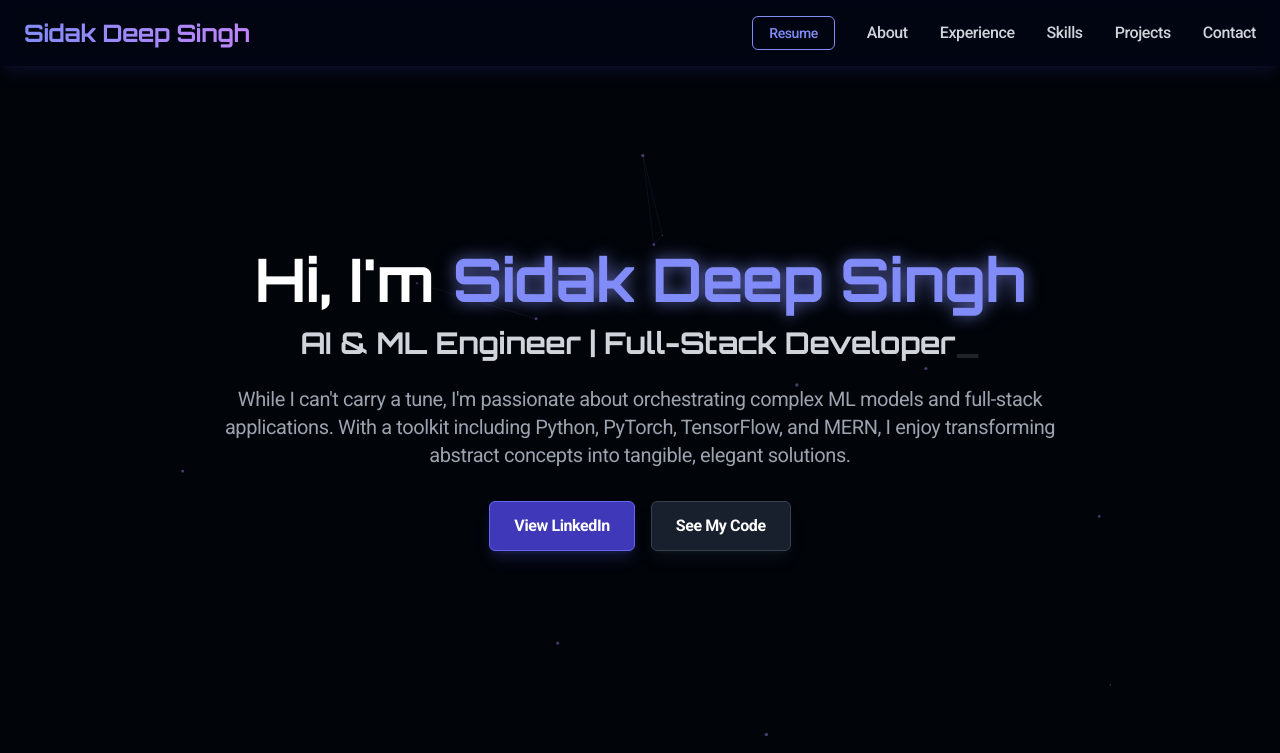
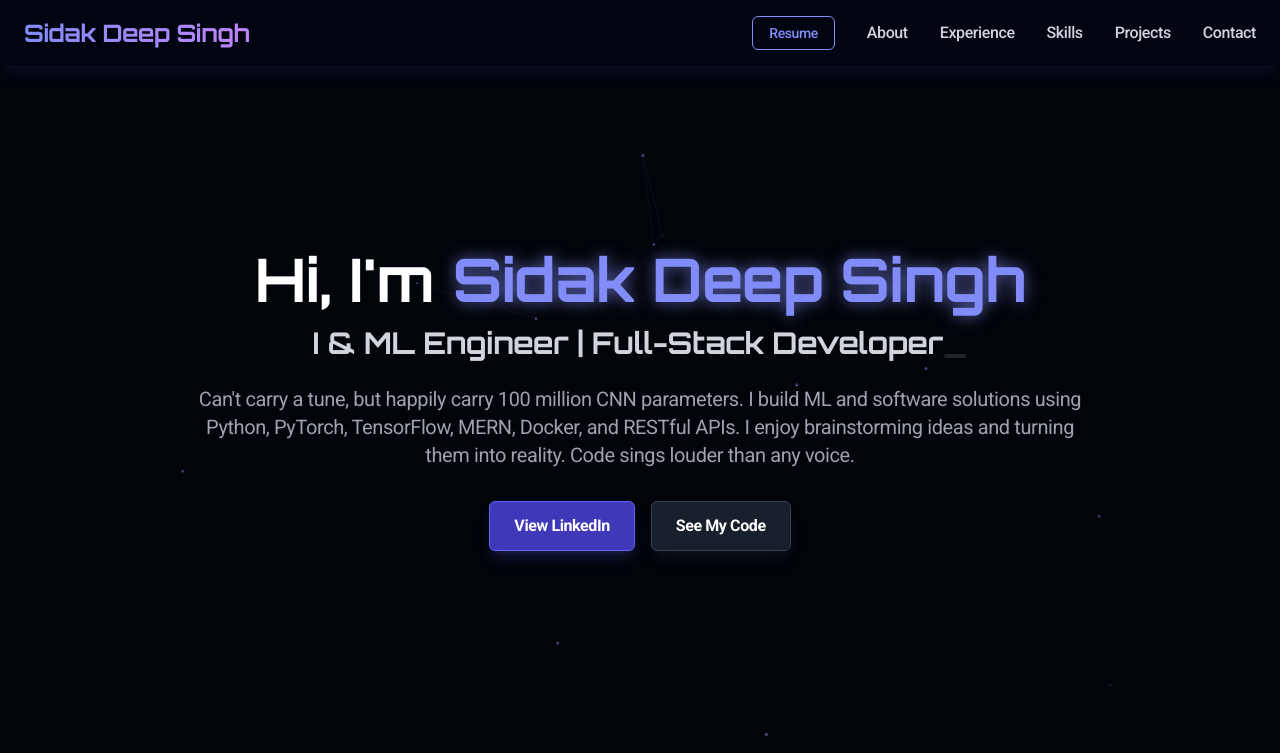
Before and after one commit to HappyHaru21/my-portfolio, a React (Create React App) app: page / in a window 1280 px wide. Shown: the top 753 px of the page. Built offline with nearby package versions, Linux system fonts and the light colour scheme.

Commit message:
Update portfolio data with refined title, summary, and resume URL

```diff
--- a/src/App.js
+++ b/src/App.js
@@ -3,9 +3,9 @@ import { Mail, Linkedin, Github, ChevronsUp, Menu, X } from 'lucide-react';
 
 const portfolioData = {
   name: "Sidak Deep Singh",
-  title: "  AI & ML Engineer | Full-Stack Developer",
-  summary: "While I can't carry a tune, I'm passionate about orchestrating complex ML models and full-stack applications. With a toolkit including Python, PyTorch, TensorFlow, and MERN, I enjoy transforming abstract concepts into tangible, elegant solutions.",
-  resumeUrl: "public/AcademicTranscriptUnofficial.pdf",
+  title: " AI & ML Engineer | Full-Stack Developer",
+  summary: "Can't carry a tune, but happily carry 100 million CNN parameters. I build ML and software solutions using Python, PyTorch, TensorFlow, MERN, Docker, and RESTful APIs. I enjoy brainstorming ideas and turning them into reality. Code sings louder than any voice.",
+  resumeUrl: "/cx2 Sidak_Deep_Singh_resume.pdf",
   contact: {
     email: "singh.sidak1deep@gmail.com",
     linkedin: "https://www.linkedin.com/in/sidakdeep",
```
